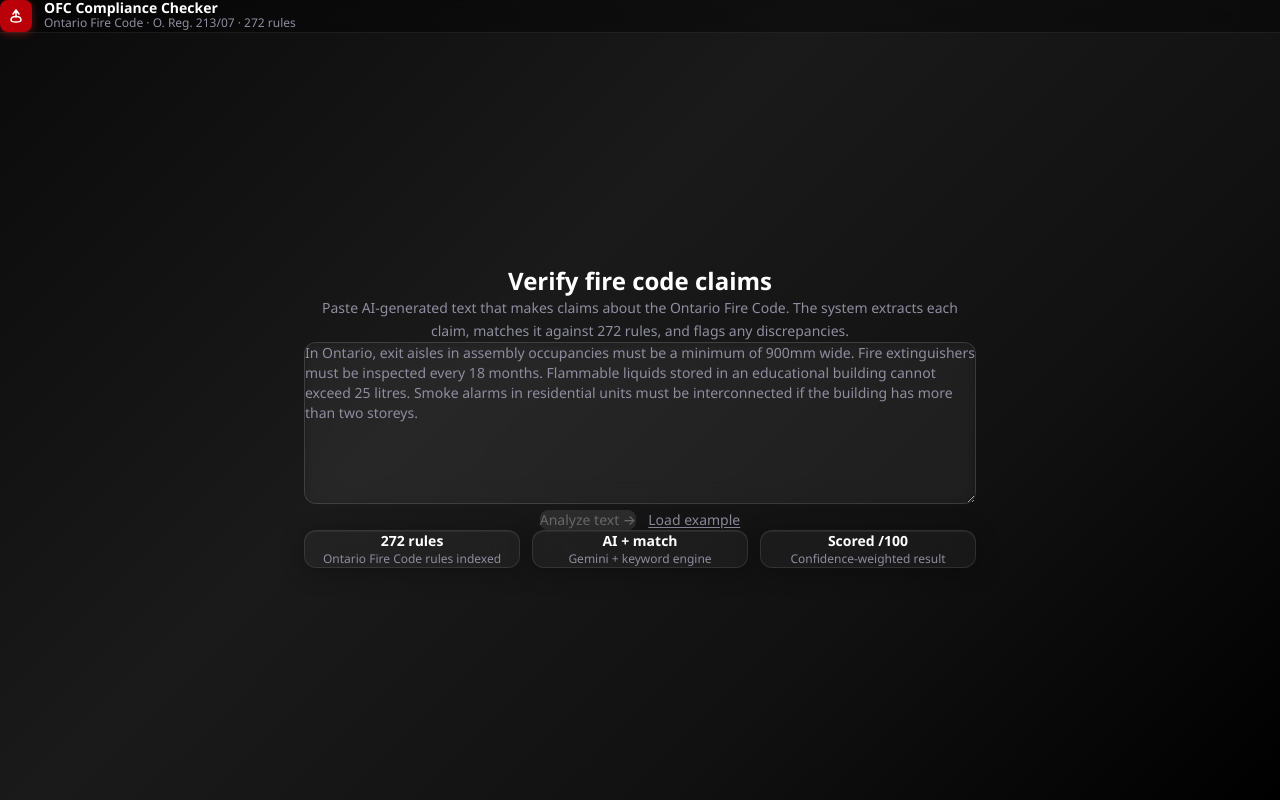
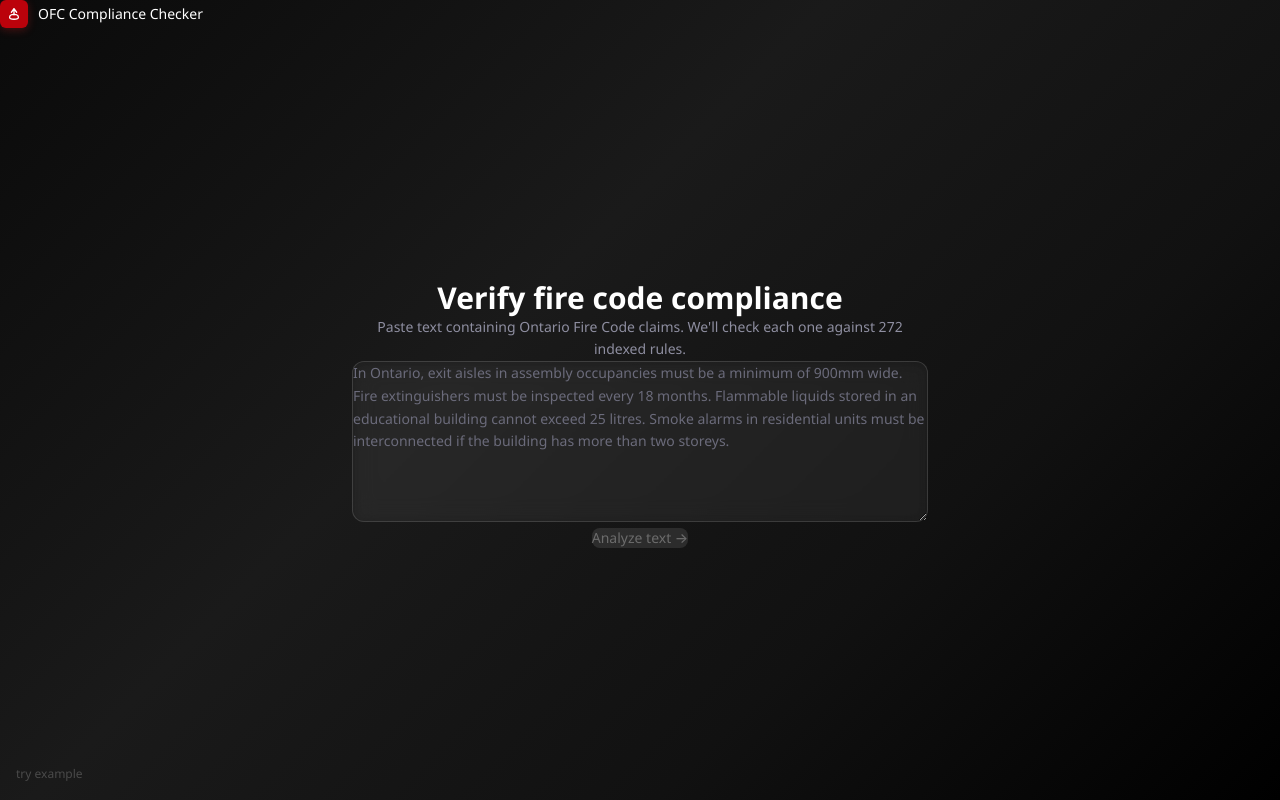
Before and after one commit to Naenaegoblin69420/APS112-proj, a Next.js app in the folder aps112/: page / in a window 1280 px wide. Built offline with nearby package versions, Linux system fonts and the light colour scheme.

Commit message:
front end chages

```diff
--- a/aps112/src/app/page.tsx
+++ b/aps112/src/app/page.tsx
@@ -50,49 +50,47 @@ export default function HomePage() {
 
   return (
     <main className="min-h-screen flex flex-col" style={{ background: 'linear-gradient(135deg, #0a0a0a 0%, #1a1a1a 40%, #111111 70%, #000000 100%)' }}>
-      {/* Header */}
-      <header className="glass-header px-6 py-4 sticky top-0 z-10">
-        <div className="max-w-3xl mx-auto flex items-center gap-3">
-          <div className="w-8 h-8 rounded-lg bg-red-600/80 flex items-center justify-center" style={{ boxShadow: '0 2px 8px rgba(220,38,38,0.4)' }}>
-            <svg width="16" height="16" viewBox="0 0 16 16" fill="none">
+      {/* Header - minimal */}
+      <header className="px-6 py-5">
+        <div className="max-w-2xl mx-auto flex items-center gap-2.5">
+          <div className="w-7 h-7 rounded-md bg-red-600/80 flex items-center justify-center" style={{ boxShadow: '0 2px 8px rgba(220,38,38,0.3)' }}>
+            <svg width="14" height="14" viewBox="0 0 16 16" fill="none">
               <path d="M8 2L8 9M5 6L8 2L11 6" stroke="white" strokeWidth="1.5" strokeLinecap="round" strokeLinejoin="round"/>
               <path d="M3 12C3 10 5 8.5 8 8.5C11 8.5 13 10 13 12C13 13.5 11.5 14 8 14C4.5 14 3 13.5 3 12Z" stroke="white" strokeWidth="1.5"/>
             </svg>
           </div>
-          <div>
-            <h1 className="text-sm font-semibold text-white leading-none">OFC Compliance Checker</h1>
-            <p className="text-xs text-[#8e8ea0] mt-0.5">Ontario Fire Code · O. Reg. 213/07 · 272 rules</p>
-          </div>
+          <span className="text-sm font-medium text-white">OFC Compliance Checker</span>
         </div>
       </header>
 
       {/* Body — vertically centered */}
-      <div className="flex-1 flex items-center justify-center px-4 py-12">
-        <div className="w-full max-w-2xl">
-          <div className="mb-8 text-center">
-            <h2 className="text-2xl font-semibold text-white mb-2">Verify fire code claims</h2>
+      <div className="flex-1 flex items-center justify-center px-6 pb-16">
+        <div className="w-full max-w-xl">
+          {/* Title */}
+          <div className="mb-10 text-center">
+            <h2 className="text-3xl font-semibold text-white mb-3">Verify fire code compliance</h2>
             <p className="text-[#8e8ea0] text-sm leading-relaxed">
-              Paste AI-generated text that makes claims about the Ontario Fire Code. The system extracts each claim, matches it against 272 rules, and flags any discrepancies.
+              Paste text containing Ontario Fire Code claims. We'll check each one against 272 indexed rules.
             </p>
           </div>
 
-          <form onSubmit={handleSubmit} className="space-y-4">
+          <form onSubmit={handleSubmit} className="space-y-5">
             <div className="relative">
               <textarea
                 value={text}
                 onChange={e => { setText(e.target.value); setError(''); }}
                 placeholder={EXAMPLE}
-                rows={8}
+                rows={7}
                 disabled={loading}
-                className="glass-input w-full rounded-xl px-4 py-3 text-sm text-white placeholder-[#8e8ea0] resize-y disabled:opacity-60"
+                className="glass-input w-full rounded-xl px-5 py-5 text-sm text-white placeholder-[#6b6b7b] resize-y disabled:opacity-60 leading-relaxed"
               />
               {text.length > 0 && (
-                <span className="absolute bottom-3 right-3 text-xs text-[#8e8ea0]">{text.length} chars</span>
+                <span className="absolute bottom-4 right-4 text-xs text-[#6b6b7b]">{text.length}</span>
               )}
             </div>
 
             {error && (
-              <div className="flex items-start gap-2 rounded-lg bg-red-950/40 border border-red-800/40 px-3 py-2.5 backdrop-blur-sm">
+              <div className="flex items-start gap-3 rounded-xl bg-red-950/40 border border-red-800/40 px-4 py-4">
                 <svg className="w-4 h-4 text-red-400 mt-0.5 shrink-0" fill="currentColor" viewBox="0 0 20 20">
                   <path fillRule="evenodd" d="M10 18a8 8 0 100-16 8 8 0 000 16zM8.707 7.293a1 1 0 00-1.414 1.414L8.586 10l-1.293 1.293a1 1 0 101.414 1.414L10 11.414l1.293 1.293a1 1 0 001.414-1.414L11.414 10l1.293-1.293a1 1 0 00-1.414-1.414L10 8.586 8.707 7.293z" clipRule="evenodd"/>
                 </svg>
@@ -100,11 +98,12 @@ export default function HomePage() {
               </div>
             )}
 
-            <div className="flex items-center justify-center gap-3">
+            {/* Centered button */}
+            <div className="flex justify-center pt-2">
               <button
                 type="submit"
                 disabled={loading || text.trim().length < 20}
-                className="flex items-center gap-2 rounded-lg bg-white/90 hover:bg-white disabled:bg-white/10 disabled:text-white/30 disabled:cursor-not-allowed text-[#111] text-sm font-medium px-5 py-2.5 transition-all backdrop-blur-sm"
+                className="flex items-center gap-2 rounded-lg bg-white/90 hover:bg-white disabled:bg-white/10 disabled:text-white/30 disabled:cursor-not-allowed text-[#111] text-sm font-medium px-6 py-3 transition-all"
                 style={{ boxShadow: loading || text.trim().length < 20 ? 'none' : '0 2px 12px rgba(255,255,255,0.15)' }}
               >
                 {loading ? (
@@ -119,30 +118,20 @@ export default function HomePage() {
                   <>Analyze text →</>
                 )}
               </button>
-              <button
-                type="button"
-                onClick={() => { setText(EXAMPLE); setError(''); }}
-                className="text-sm text-[#8e8ea0] hover:text-white underline underline-offset-2 transition-colors"
-              >
-                Load example
-              </button>
             </div>
           </form>
+        </div>
+      </div>
 
-          {/* Info cards */}
-          <div className="mt-10 grid grid-cols-3 gap-3">
-            {[
-              { label: '272 rules', desc: 'Ontario Fire Code rules indexed' },
-              { label: 'AI + match', desc: 'Gemini + keyword engine' },
-              { label: 'Scored /100', desc: 'Confidence-weighted result' },
-            ].map(c => (
-              <div key={c.label} className="glass-card rounded-xl px-4 py-3 text-center">
-                <p className="text-sm font-semibold text-white">{c.label}</p>
-                <p className="text-xs text-[#8e8ea0] mt-0.5">{c.desc}</p>
-              </div>
-            ))}
-          </div>
-        </div>
+      {/* Subtle try example - bottom left */}
+      <div className="fixed bottom-4 left-4">
+        <button
+          type="button"
+          onClick={() => { setText(EXAMPLE); setError(''); }}
+          className="text-xs text-[#4a4a4a] hover:text-[#6b6b7b] transition-colors"
+        >
+          try example
+        </button>
       </div>
     </main>
   );
--- a/aps112/src/app/results/page.tsx
+++ b/aps112/src/app/results/page.tsx
@@ -72,7 +72,7 @@ function ClaimCard({ result }: { result: VerificationResult }) {
   const s = statusConfig[result.status];
 
   return (
-    <div className="glass-card rounded-xl overflow-hidden">
+    <div className="glass-card rounded-xl overflow-hidden border border-white/10">
       {/* Header row - increased padding */}
       <button
         onClick={() => setOpen(!open)}
@@ -182,11 +182,11 @@ function OFCReferenceSidebar({ results }: { results: VerificationResult[] }) {
       {Array.from(bySource.entries()).map(([source, refs]) => (
         <div key={source}>
           <p className="text-sm font-medium text-white/80 mb-4 leading-tight">{source}</p>
-          <div className="space-y-3">
+          <div className="flex flex-col gap-4">
             {Array.from(refs.entries())
               .sort((a, b) => a[0].localeCompare(b[0]))
               .map(([sectionRef, { rule, statuses }]) => (
-                <div key={sectionRef} className="flex items-start gap-3 rounded-lg bg-white/5 px-4 py-3.5">
+                <div key={sectionRef} className="flex items-start gap-3 rounded-lg bg-white/5 border border-white/10 px-4 py-4">
                   <span className={`inline-block w-2 h-2 rounded-full ${statusDotColor(statuses)} shrink-0 mt-1.5`} />
                   <div className="min-w-0">
                     <p className="text-sm font-mono font-medium text-white">{sectionRef}</p>
@@ -290,14 +290,18 @@ export default function ResultsPage() {
           {/* Main content - Claims */}
           <div className="flex-1 min-w-0">
             <h3 className="text-sm font-semibold text-[#8e8ea0] uppercase tracking-wider mb-5">Claims Breakdown</h3>
-            <div className="space-y-5">
+            <div className="flex flex-col gap-6">
               {/* Show conflicts first, then unknowns, then verified */}
               {[...report.results]
                 .sort((a, b) => {
                   const order = { conflict: 0, unknown: 1, verified: 2 };
                   return order[a.status] - order[b.status];
                 })
-                .map(r => <ClaimCard key={r.claim.id} result={r} />)
+                .map(r => (
+                  <div key={r.claim.id}>
+                    <ClaimCard result={r} />
+                  </div>
+                ))
               }
             </div>
           </div>
```
